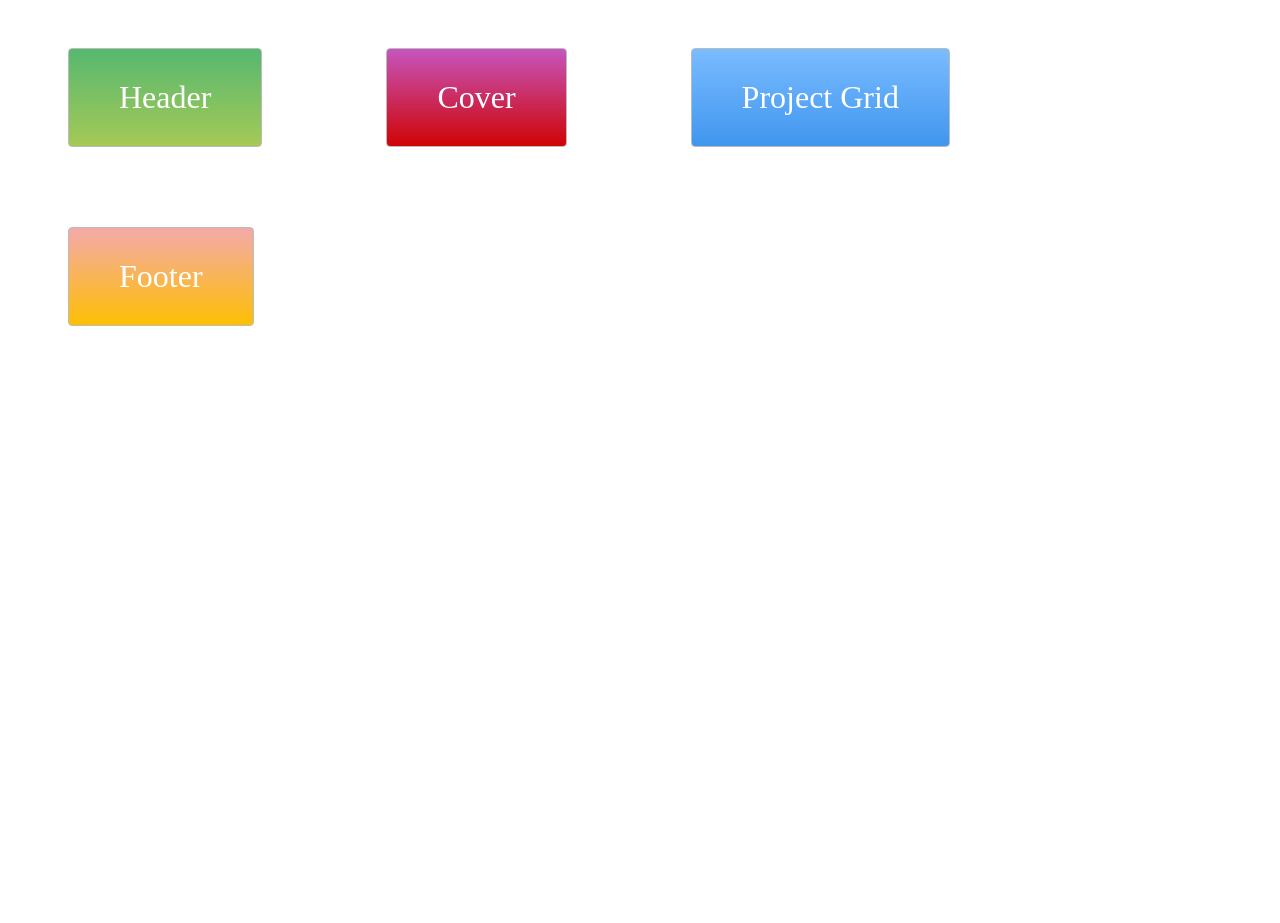
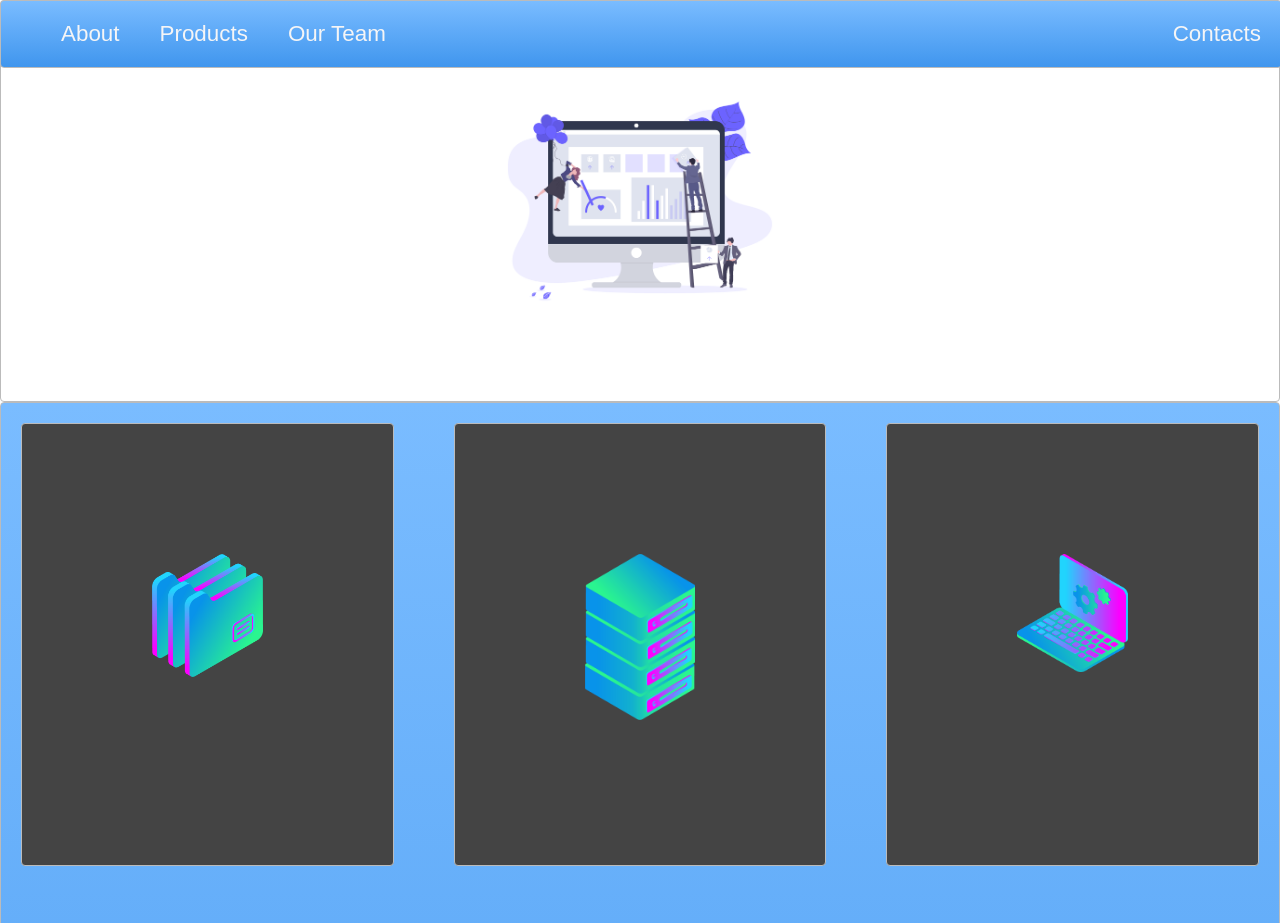
Before and after one commit to anirban-s/portfolio-website, a plain HTML site: page index.html in a window 1280 px wide. Shown: the top 923 px of the page. Before the commit the page ends 800 px from the top, so only its background shows below. Drawn offline with Linux system fonts and the light colour scheme.

Commit message:
Basic template is created

```diff
--- a/index.html
+++ b/index.html
@@ -5,9 +5,27 @@
   <link rel="stylesheet" type="text/css" href="./style.css">
 </head>
 <body>
-  <div class="zone green">Header</div>
-  <div class="zone red">Cover</div>
-  <div class="zone blue">Project Grid</div>
-  <div class="zone yellow">Footer</div>
+  <nav class="zone blue sticky">
+    <ul class="main-nav">
+      <li><a href="">About</a></li>
+      <li><a href="">Products</a></li>
+      <li><a href="">Our Team</a></li>
+      <li class="push"><a href="">Contacts</a></li>
+    </ul>
+  </nav>
+  <div class="container zone">
+    <img class="cover" src="./img/undraw.png">
+  </div>
+  <div class="zone blue grid-wrapper">
+    <div class="box zone"><img src="./img/files_2.png"></div>
+    <div class="box zone"><img src="./img/server_2_2.png"></div>
+    <div class="box zone"><img src="./img/monitor_settings_2.png"></div>
+    <div class="box zone"><img src="./img/server_3.png"></div>
+    <div class="box zone"><img src="./img/data_storage_2_2.png"></div>
+    <div class="box zone"><img src="./img/monitor_coding_2.png"></div>
+    <div class="box zone"><img src="./img/desktop_analytics_2.png"></div>
+    <div class="box zone"><img src="./img/server_safe_2.png"></div>
+  </div>
+  <footer class="zone yellow">Zero to Mastery</footer>
 </body>
 </html>
--- a/style.css
+++ b/style.css
@@ -1,8 +1,13 @@
+body {
+  margin: auto 0;
+  font-family: arial;
+}
+
 .zone {
-    padding:30px 50px;
-    margin:40px 60px;
+    /* padding:30px 50px;
+    margin:40px 60px; */
     cursor:pointer;
-    display:inline-block;
+    /* display:inline-block; */
     color:#FFF;
     font-size:2em;
     border-radius:4px;
@@ -15,6 +20,13 @@
     -moz-box-shadow:rgba(0,0,0,0.8) 0px 5px 15px, inset rgba(0,0,0,0.15) 0px -10px 20px;
     -o-box-shadow:rgba(0,0,0,0.8) 0px 5px 15px, inset rgba(0,0,0,0.15) 0px -10px 20px;
     box-shadow:rgba(0,0,0,0.8) 0px 5px 15px, inset rgba(0,0,0,0.15) 0px -10px 20px;
+}
+
+.box:hover {
+    -webkit-transform:rotate(-7deg);
+    -moz-transform:rotate(-7deg);
+    -o-transform:rotate(-7deg);
+    transform:rotate(-7deg);
 }
 
 /*https://paulund.co.uk/how-to-create-shiny-css-buttons*/
@@ -69,3 +81,69 @@
     background: -ms-linear-gradient(top, #7abcff 0%,#60abf8 44%,#4096ee 100%); /* IE10+ */
     background: linear-gradient(top, #7abcff 0%,#60abf8 44%,#4096ee 100%); /* W3C */
 }
+
+/* NAV */
+.main-nav {
+  display: flex;
+  list-style: none;
+  font-size: 0.7em;
+  margin: 0;
+}
+
+@media only screen and (max-width: 600px) {
+  .main-nav {
+    font-size: 0.5em;
+    padding: 0;
+  }
+}
+.sticky {
+  position: fixed;
+  top: 0;
+  width: 100%;
+}
+
+li {
+  padding: 20px;
+}
+a {
+  color: #f5f5f6;
+  text-decoration: none;
+}
+
+.push {
+  margin-left: auto;
+}
+
+/* Cover */
+.container {
+  display: flex;
+  justify-content: center;
+  align-items: center;
+  height: 50vh;
+}
+
+/* grid */
+.grid-wrapper{
+  display: grid;
+  grid-gap:20px;
+  grid-template-columns:repeat(auto-fill, minmax(350px, 1fr));
+}
+
+.box > img {
+  width: 100%;
+}
+
+.box {
+  background-color: #444;
+  padding: 130px;
+  margin: 20px;
+}
+
+footer {
+  text-align: center;
+}
+
+/* cover */
+.cover {
+  width: 20rem;
+}
```
